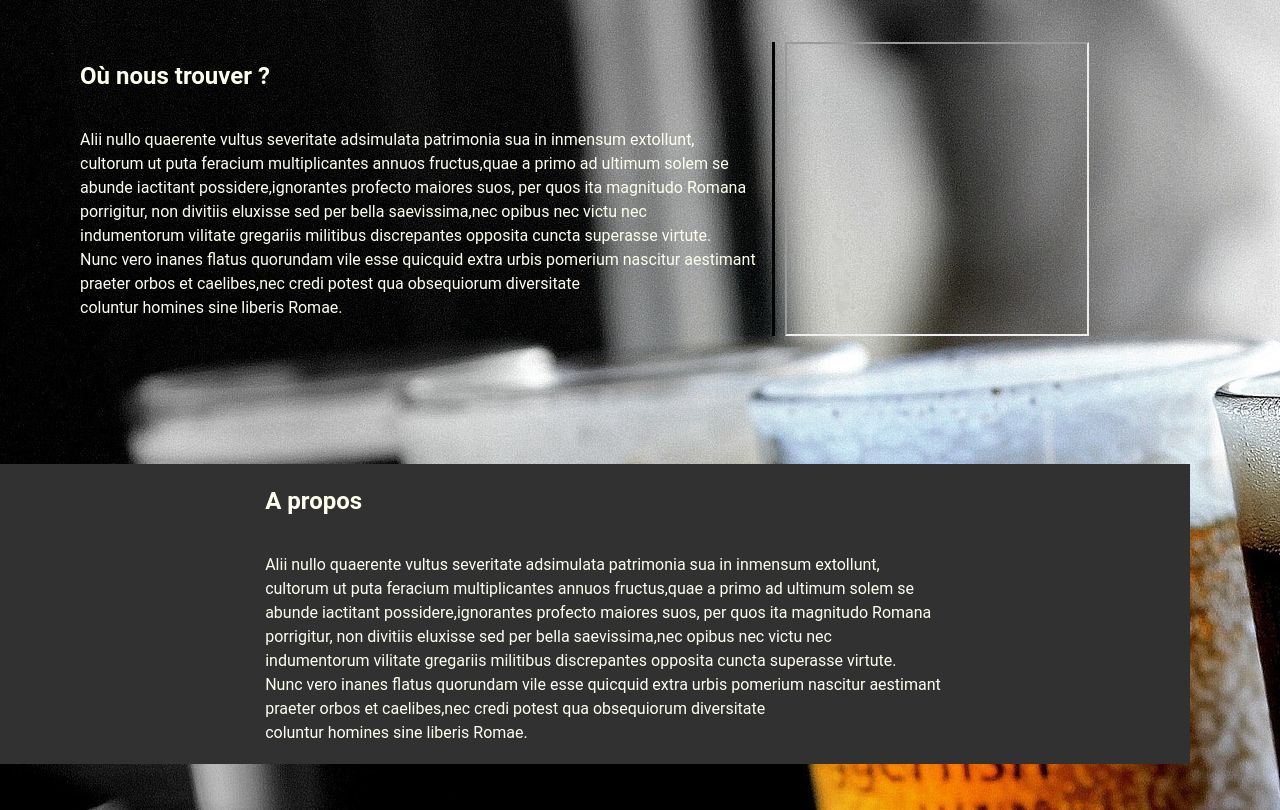
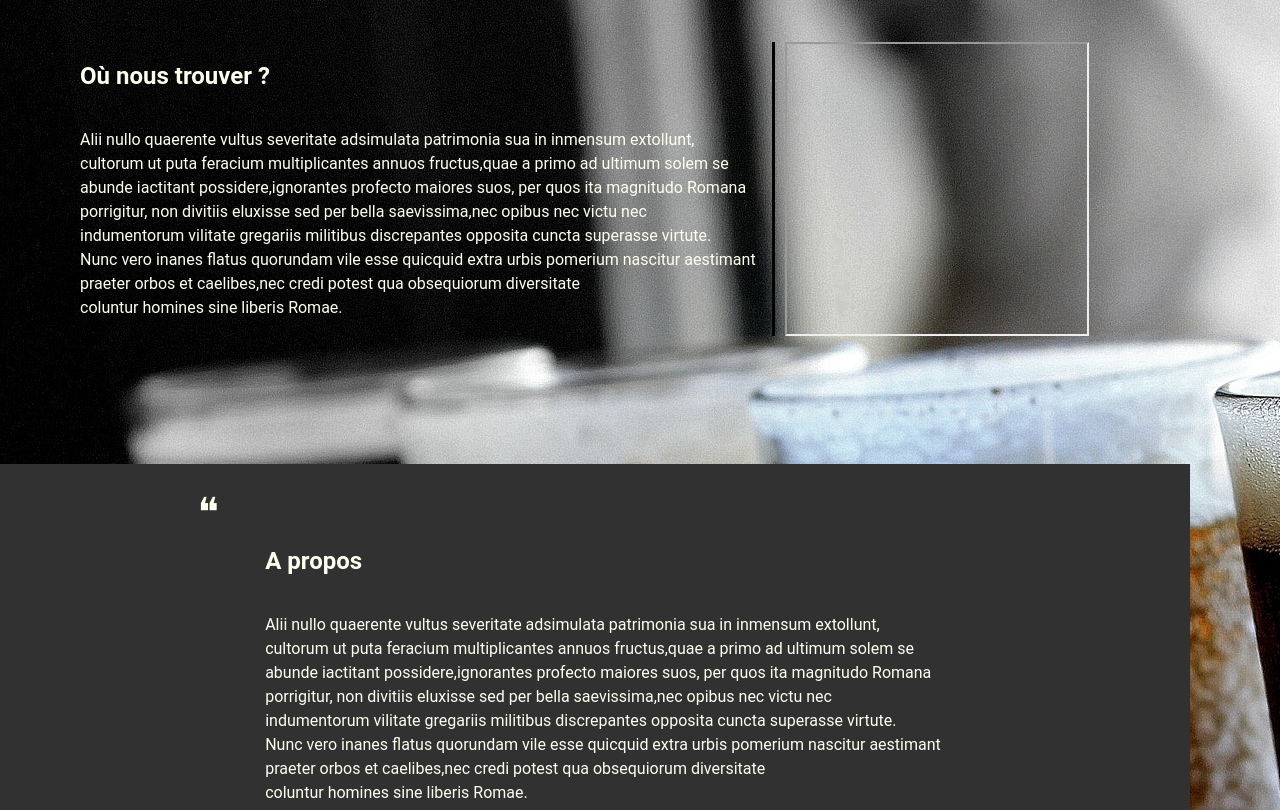
Before and after one commit to Async-Mayeul/micro_brasserie, a plain HTML site: page static/index.html in a window 1280 px wide. Shown: the part 142-952 px from the top of the page. Drawn offline with Linux system fonts and the light colour scheme.

Commit message:
comment the style.css

```diff
--- a/static/styles/style.css
+++ b/static/styles/style.css
@@ -9,6 +9,7 @@
 }
 @import url('https://fonts.googleapis.com/css2?family=Roboto&display=swap');
 
+/* Base style */
 * {
     margin: 0;
     padding: 0;
@@ -37,6 +38,7 @@ h4 {
     text-align: center;
 }
 
+/* Header style */
 header {
     display: flex;
     flex-direction: row;
@@ -49,12 +51,14 @@ header {
     width: 100%;
 }
 
+/* Logo style */
 header > img {
     position: relative;
     right: 350px;
     max-width: 100%;
 }
 
+/* menu style */
 nav {
     align-self: flex-end;
     width: 50%;
@@ -82,6 +86,7 @@ nav a:hover {
     color: #f4c315;
 }
 
+/* add flex to main to align content */
 main {
     display: flex;
     flex-direction: column;
@@ -91,10 +96,12 @@ main {
     color: ivory;
 }
 
+/* Separate article */
 article {
     margin-bottom: 10%;
 }
 
+/* article style localisation */
 article:nth-child(1){
     align-self: flex-start;
     display: inherit;
@@ -114,6 +121,7 @@ article:nth-child(1) > section {
     padding: 1em;
 }
 
+/* Style A propos article */
 article:nth-child(2) {
     background-color: #323132;
     background-size: 100%;
@@ -125,9 +133,17 @@ article:nth-child(2) {
 }
 
 article:nth-child(2) > section {
+    text-align: top;
     margin-right: 20%;
 }
 
+article:nth-child(2) > section::before {
+    content: "❝";
+    position: relative;
+    left: -10%;
+    font-size: 40px;
+}
+/* Style Nous contacter article */
 article:nth-child(3) {
     align-self: flex-start;
     margin-left: 5%;
@@ -149,6 +165,7 @@ article:nth-child(3) > ul > li > a:hover {
     padding: 0.5em;
 }
 
+/* Footer Style */
 footer {
     height: 15vh;
     display: flex;
@@ -159,33 +176,40 @@ footer {
     color: ivory;
 }
 
+/* Footer content style */
 aside {
     width: 33.3%;
 }
 
+/* List element style */
+aside li {
+    margin-bottom: 3%;
+}
+
+/* First aside style
+center the content */
 aside:nth-child(1) {
     display: inherit;
     flex-direction: column;
     align-items: center;
 }
 
+/* Style link when cursor hover link */
+aside:nth-child(1) a:hover {
+    border-left: 3px solid rgb(0, 204, 0);
+    padding: 0.5em;
+}
+
+/* Second aside style
+There images allowed to styling border left and right of the aside */
 aside:nth-child(2) {
     background-image: url(../images/sep.png), url(../images/sep.png);
     background-repeat: no-repeat no-repeat;
     background-position: left center, right center;
 }
-
+/* Third aside style, we juste style the list */
 aside:nth-child(3) ul {
     display: flex;
     flex-direction: row;
     justify-content: space-around;
 }
-
-aside li {
-    margin-bottom: 3%;
-}
-
-aside:nth-child(1) a:hover {
-    border-left: 3px solid rgb(0, 204, 0);
-    padding: 0.5em;
-}
```
